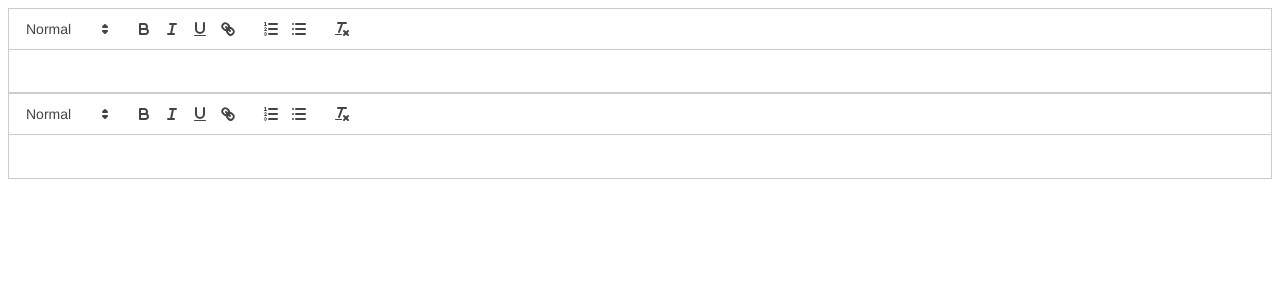
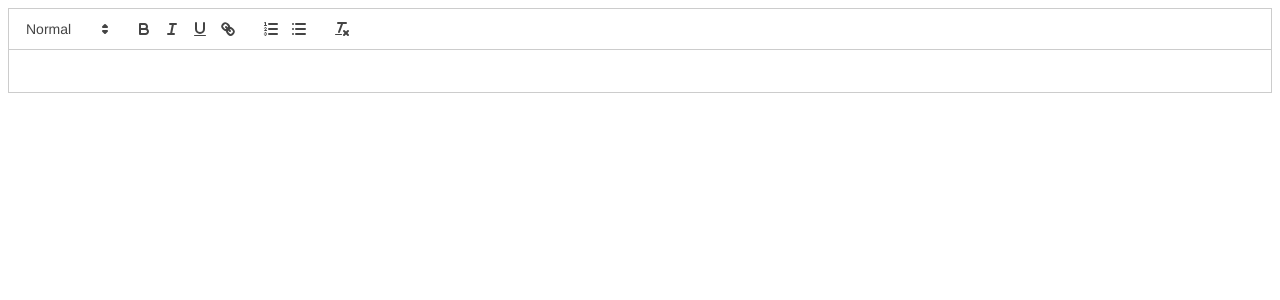
Before and after one commit to rthe1/google-docs, a React (Create React App) app in the folder client/: page / in a window 1280 px wide. Shown: the top 300 px of the page. Built offline with nearby package versions, Linux system fonts and the light colour scheme.

Commit message:
text editor bug fixed

```diff
--- a/client/src/App.js
+++ b/client/src/App.js
@@ -2,7 +2,10 @@ import TextEditor from './components/TextEditor'
 
 function App() {
   return (
-   <TextEditor/>
+    <div>
+      <TextEditor />
+    </div>
+
   );
 }
 
--- /dev/null
+++ b/client/src/components/TextEditor.js
@@ -0,0 +1,22 @@
+import { useCallback } from 'react';
+import 'quill/dist/quill.snow.css';
+import Quill from 'quill';
+
+
+export default function TextEditor() {
+
+  const wrapperRef = useCallback((wrapper) => {
+
+    if (wrapper == null) return
+
+    wrapper.innerHTML = "";
+
+    const editor = document.createElement("div");
+    wrapper.append(editor)
+    new Quill(editor, { theme: "snow" })
+
+
+  }, [])
+
+  return <div id="container" ref={wrapperRef}></div>
+}
--- a/client/src/components/TextEditor.jsx
+++ /dev/null
@@ -1,17 +0,0 @@
-import { useEffect, useRef } from 'react';
-import 'quill/dist/quill.snow.css';
-import Quill from 'quill';
-
-
-export default function TextEditor() {
-
-const wrapperRef = useRef()
-
-useEffect(() => {
-const editor = document.createElement("div");
-wrapperRef.current.append(editor)
-new Quill(editor, {theme: "snow"})
-}, [])
-
-  return <div id="container" ref={wrapperRef}></div>
-}
```
